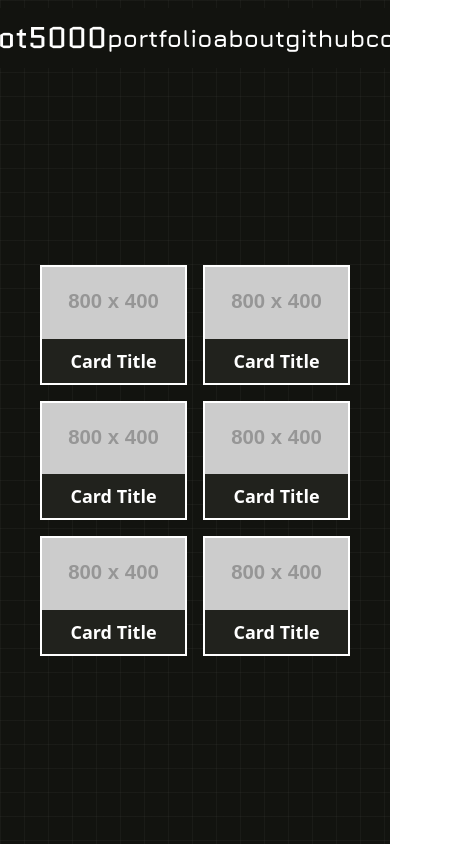
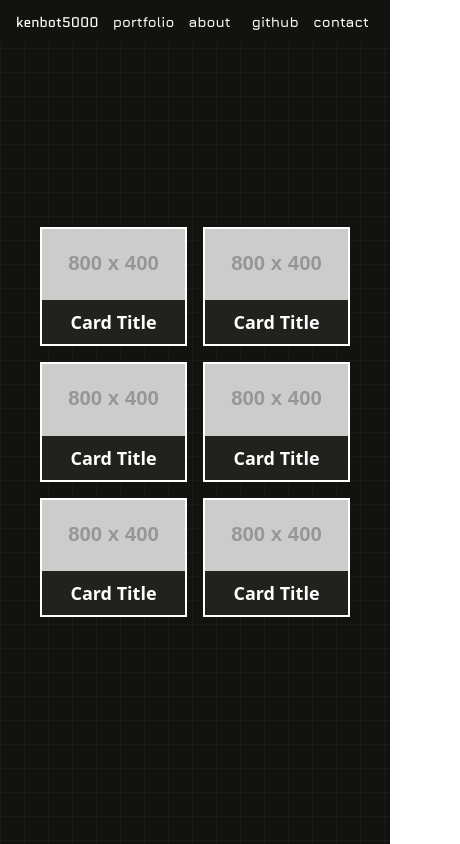
Before and after one commit to kenbot5000/portfolio, a Vue app: page / in a window 390 px wide. Shown: the whole page, 460 px wide, since content can reach past the window. Built offline with nearby package versions, Linux system fonts and the light colour scheme.

Commit message:
fix: adjust responsive design overlaps

```diff
--- a/src/App.vue
+++ b/src/App.vue
@@ -13,13 +13,12 @@ import DisplayCard from '@/components/DisplayCard.vue';
   bg-[#12130F]
     inset-0
     w-screen
-    min-h-screen
     bg-[linear-gradient(to_right,#80808012_1px,transparent_1px),linear-gradient(to_bottom,#80808012_1px,transparent_1px)]
     bg-[size:24px_24px]"
   >
-    <MainNavbar />
-    <div class="my-auto max-w-full">
-      <div class="grid grid-rows-2 grid-cols-2 xl:grid-cols-3 items-center mx-auto px-10 py-45 gap-x-4 gap-y-4">
+    <MainNavbar class="w-full" />
+    <div class="max-w-full min-h-screen flex items-center">
+      <div class="grid grid-rows-2 grid-cols-2 xl:grid-cols-3 items-center mx-auto my-auto px-10 gap-x-4 gap-y-4">
         <DisplayCard
           v-for="i in 6"
           :key="i"
--- a/src/components/DisplayCard.vue
+++ b/src/components/DisplayCard.vue
@@ -8,7 +8,6 @@
       class="
       bg-[#21221D]
       w-full
-      max-h-70
       my-auto
       border-white
       border-2
@@ -19,7 +18,7 @@
       <img
         :src="imageUrl"
         alt="Placeholder Image"
-        class="w-full h-5/6 object-cover"
+        class="w-full object-cover"
       >
       <div class="text-center">
         <h2 class="text-white text-lg font-bold p-2 transition duration-300 ease-in-out group-hover:scale-120">
--- a/src/components/navbar/MainNavbar.vue
+++ b/src/components/navbar/MainNavbar.vue
@@ -15,12 +15,12 @@ const navItems = [
       max-w-full
       sm:min-h-screen
       sm:max-h-screen
-      sm:w-150
+      sm:max-w-150
       bg-[#12130F]
       font-jura
       text-white
-      my-auto
-      sticky
+      absolute
+      sm:sticky
       top-0
       sm:left-0
       border-solid
@@ -32,15 +32,19 @@ const navItems = [
       class="
         flex
         sm:flex-col
-        justify-center
+        justify-around
+        sm:justify-center
         items-center
-        text-2xl
+        text-sm
+        xs:text-md
+        sm:text-2xl
         font-bold
         sm:min-h-screen
         sm:max-h-screen
+        px-4
       "
     >
-      <div class="text-3xl py-3 font-quantico font-normal">
+      <div class="sm:text-3xl py-3 font-quantico font-normal w-full sm:w-auto text-center mr-3 py-auto">
         kenbot5000
       </div>
       <NavItem
```
Also changed, not shown: src/components/navbar/NavItem.vue (+5 -2 lines).
